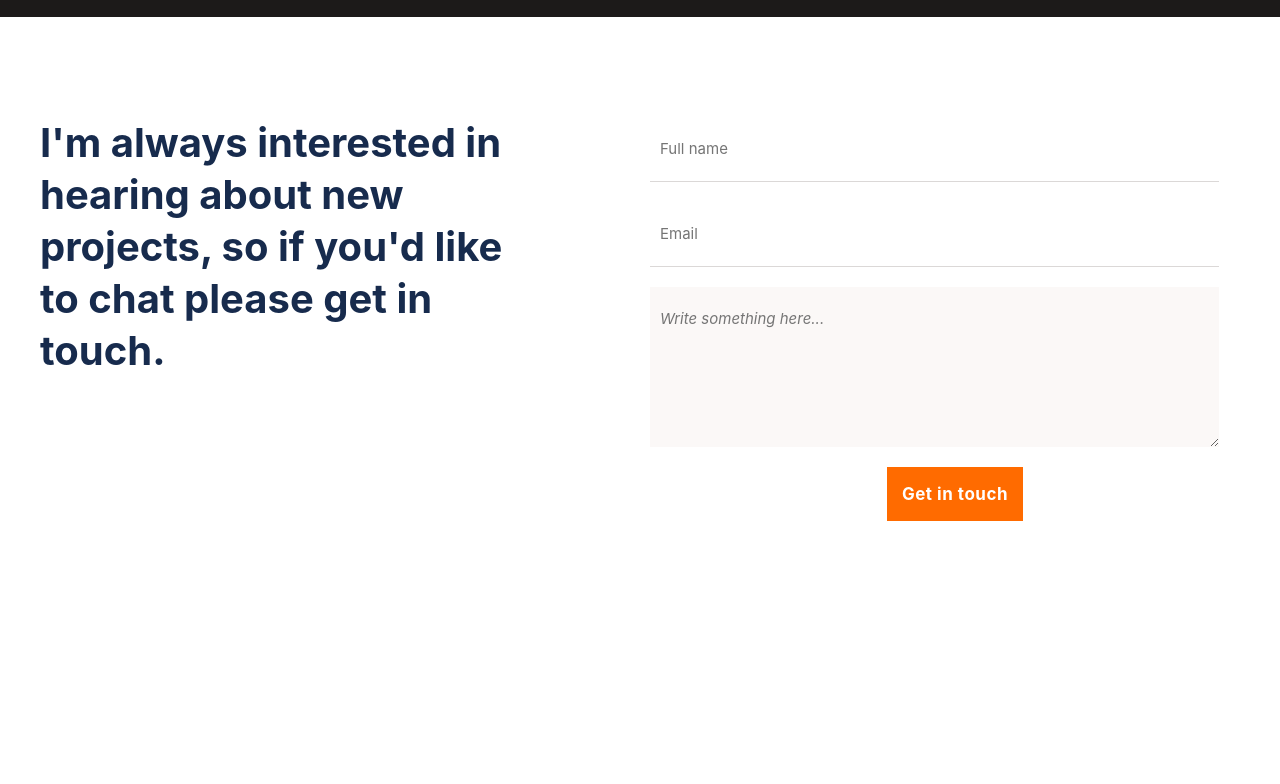
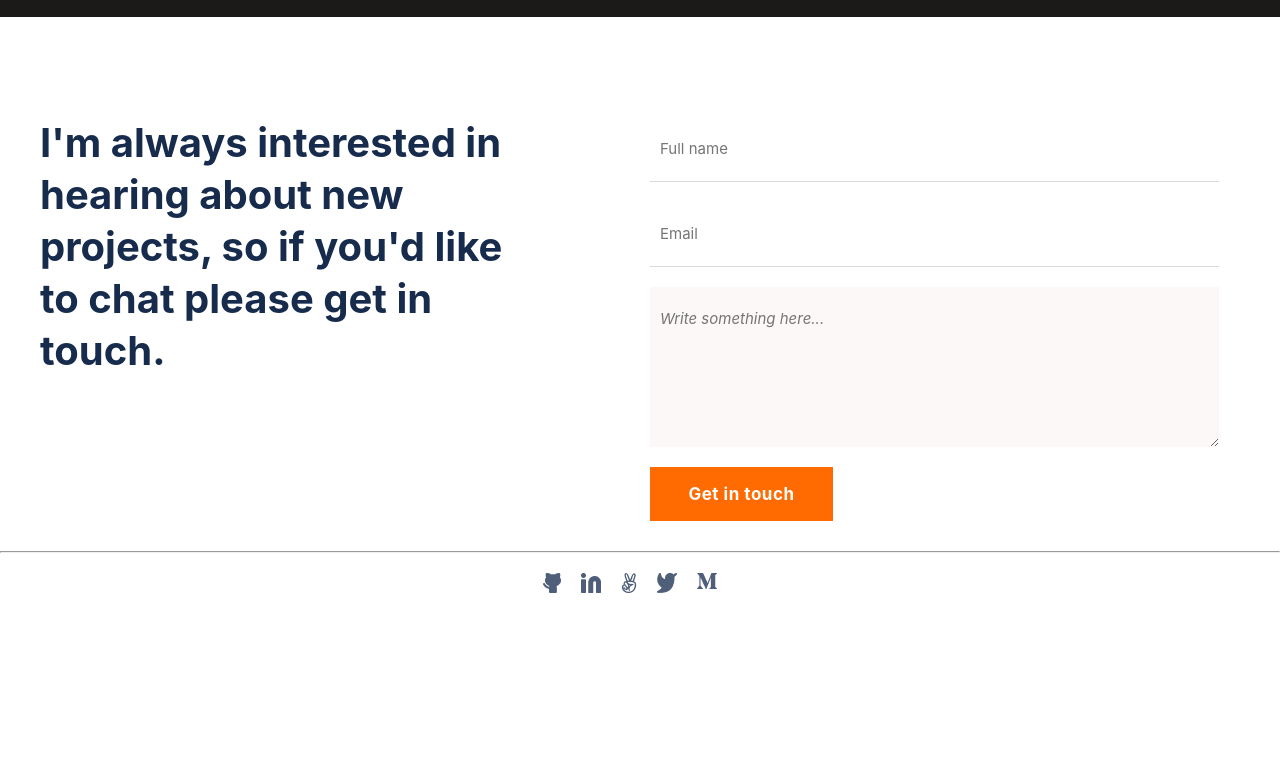
Before and after one commit to Adesina-Abiodun/Microverse-Portfolio-Project, a website: page index.html in a window 1280 px wide. Shown: the part 4036-4820 px from the top of the page. After the commit the page ends 4653 px from the top, so only its background shows below. Drawn offline with Linux system fonts and the light colour scheme; files whose address does not match are found by name.

Commit message:
fixes: contact section and images

```diff
--- a/dev.css
+++ b/dev.css
@@ -200,7 +200,8 @@
     display: flex;
     justify-content: space-between;
     align-items: flex-start;
-    margin-bottom: 0;
+    margin-bottom: 30px;
+    height: auto;
   }
 
   .show-interest {
@@ -217,6 +218,12 @@
     width: 50%;
   }
 
+  .get-in-touch {
+    margin: 0;
+    width: 30%;
+    justify-content: center;
+  }
+
   .dashboard {
     background: url("https://Adesina-Abiodun.github.io/Microverse-Portfolio-Project/assets/dashboard.png");
     background-size: cover;
@@ -227,6 +234,10 @@
     background: url("https://Adesina-Abiodun.github.io/Microverse-Portfolio-Project/assets/website.png");
     background-size: cover;
     background-repeat: no-repeat;
+  }
+
+  footer {
+    padding: 0;
   }
 }
 
```
Also changed, not shown: README.md.
